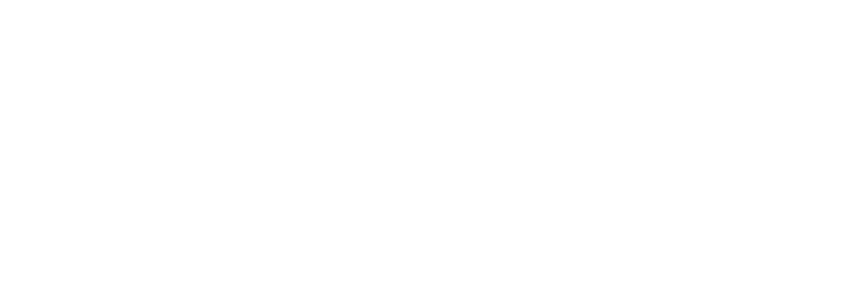
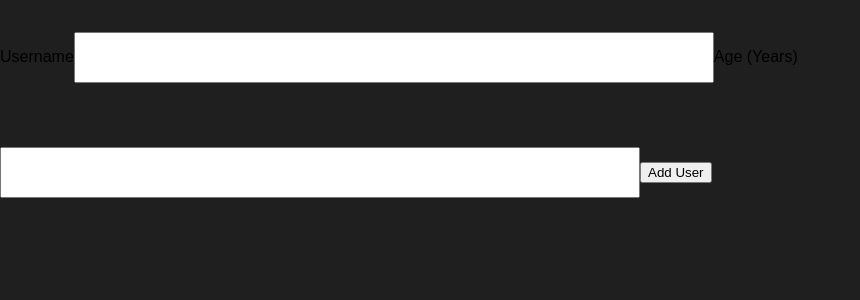
Before and after one commit to Daniel-Benzion/practice-project-1, a React (Create React App) app: page / in a window 1280 px wide. Shown: the top 300 px of the page, without its empty margins (0-860 px from the left). Built offline with nearby package versions, Linux system fonts and the light colour scheme.

Commit message:
AddUser component

```diff
--- a/src/App.js
+++ b/src/App.js
@@ -1,10 +1,10 @@
 import React from 'react';
-
+import AddUser from './components/Users/AddUser';
 
 function App() {
   return (
     <div>
-
+      <AddUser />
     </div>
   );
 }
--- /dev/null
+++ b/src/components/Users/AddUser.js
@@ -0,0 +1,23 @@
+import React from "react";
+import styles from "./AddUser.module.css";
+
+const AddUser = () => {
+
+  const addUserHandler = (event) => {
+    event.preventDefault();
+  }
+
+  return (
+    <form onSubmit={addUserHandler}>
+      <label htmlFor="username">Username</label>
+      <input id="username" className={styles.input} type="text"></input>
+
+      <label htmlFor="age">Age (Years)</label>
+      <input id="age" className={styles.input} type="number"></input>
+
+      <button type="submit">Add User</button>
+    </form>
+  );
+};
+
+export default AddUser;
--- /dev/null
+++ b/src/components/Users/AddUser.module.css
@@ -0,0 +1,26 @@
+.input {
+  margin: 2rem auto;
+  padding: 1rem;
+  width: 90%;
+  max-width: 40rem;
+}
+
+.input label {
+  display: block;
+  font-weight: bold;
+  margin-bottom: 0.5rem;
+}
+
+.input input {
+  font: inherit;
+  display: block;
+  width: 100%;
+  border: 1px solid #ccc;
+  padding: 0.15rem;
+  margin-bottom: 0.5rem;
+}
+
+.input input:focus {
+  outline: none;
+  border-color: #4f005f;
+}
--- a/src/index.css
+++ b/src/index.css
@@ -4,6 +4,7 @@
 
 html {
   font-family: sans-serif;
+  background: #1F1F1F;
 }
 
 body {
```
